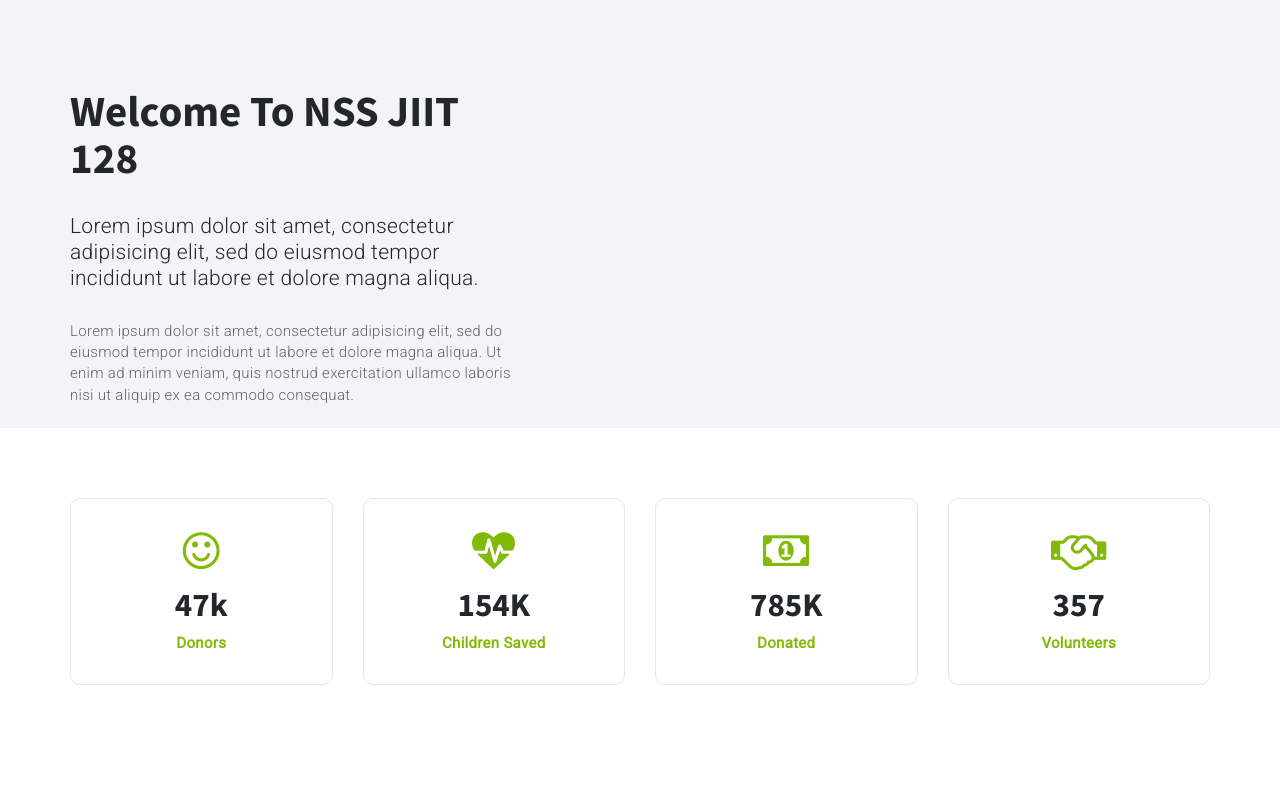
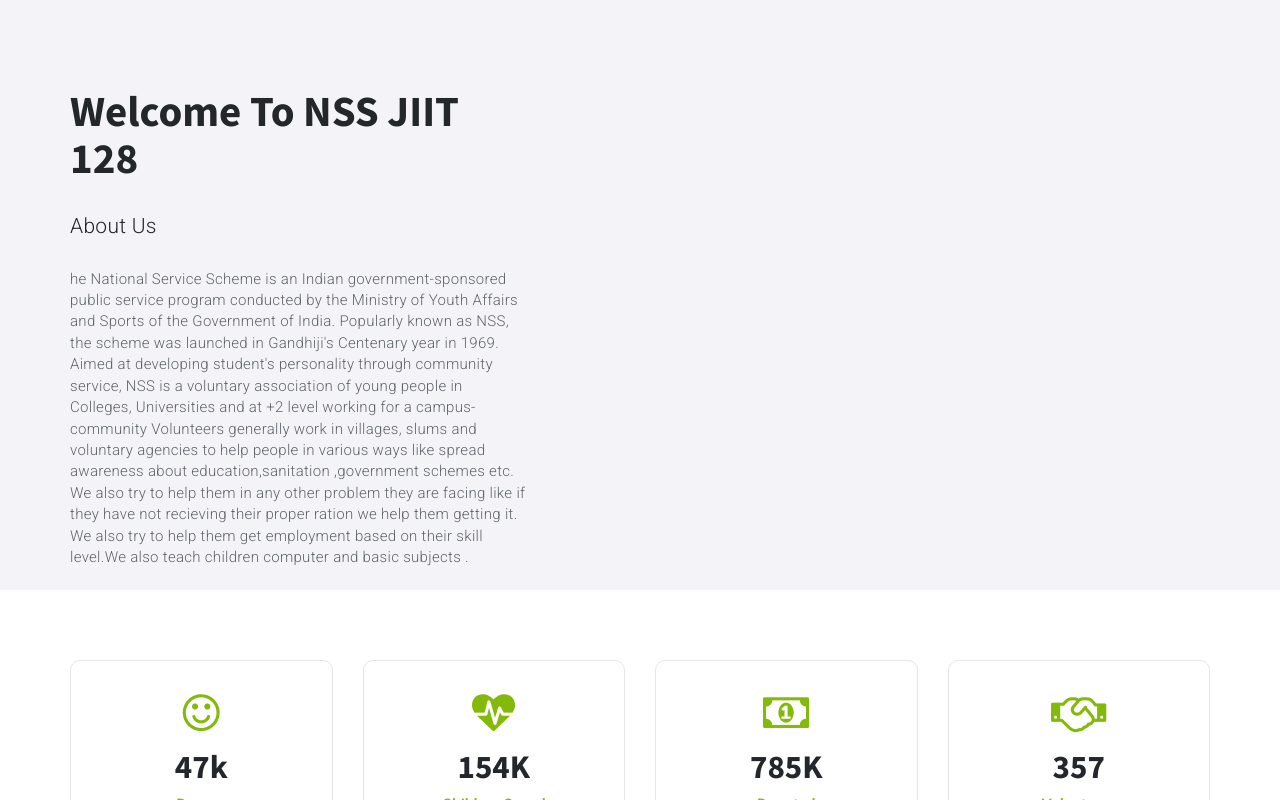
Before and after one commit to sidd2010/NSS-website, a plain HTML site: page NSS/index.html in a window 1280 px wide. Shown: the part 802-1602 px from the top of the page. Drawn offline with Linux system fonts and the light colour scheme; a script that the page names is missing.

Commit message:
Update index.html

```diff
--- a/NSS/index.html
+++ b/NSS/index.html
@@ -136,10 +136,18 @@
 				<div class="col-md-5">
 					<div class="section-title">
 						<h2 class="title">Welcome to NSS JIIT 128</h2>
-						<p class="sub-title">Lorem ipsum dolor sit amet, consectetur adipisicing elit, sed do eiusmod tempor incididunt ut labore et dolore magna aliqua.</p>
+						<p class="sub-title">About Us</p>
 					</div>
 					<div class="about-content">
-						<p>Lorem ipsum dolor sit amet, consectetur adipisicing elit, sed do eiusmod tempor incididunt ut labore et dolore magna aliqua. Ut enim ad minim veniam, quis nostrud exercitation ullamco laboris nisi ut aliquip ex ea commodo consequat.</p>
+						<p>he National Service Scheme is an Indian government-sponsored public service
+							program conducted by the Ministry of Youth Affairs and Sports of the Government of India.
+							Popularly known as NSS, the scheme was launched in Gandhiji's Centenary year in 1969.
+						 Aimed at developing student's personality through community service, NSS is a voluntary association
+							of young people in Colleges, Universities and at +2 level working for a campus-community
+						 Volunteers generally work in villages, slums and voluntary agencies to help people in various ways
+						like spread awareness about education,sanitation ,government schemes etc. We also try to help them in any other problem they
+						are facing like if they have not recieving their proper ration we help them getting it. We also try to help them get employment
+						based on their skill level.We also teach children computer and basic subjects .</p>
 						<br>
 					</div>
 				</div>
```
